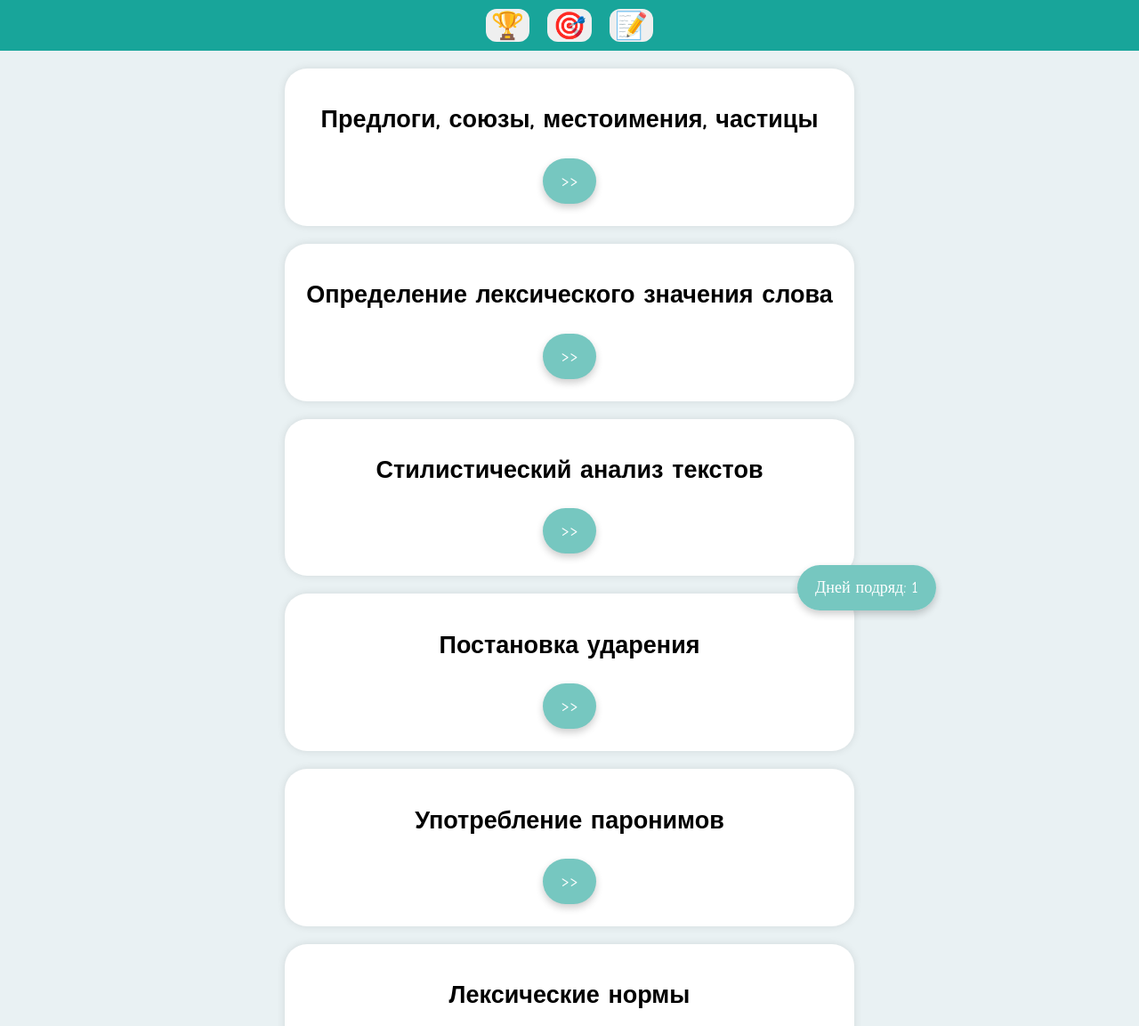
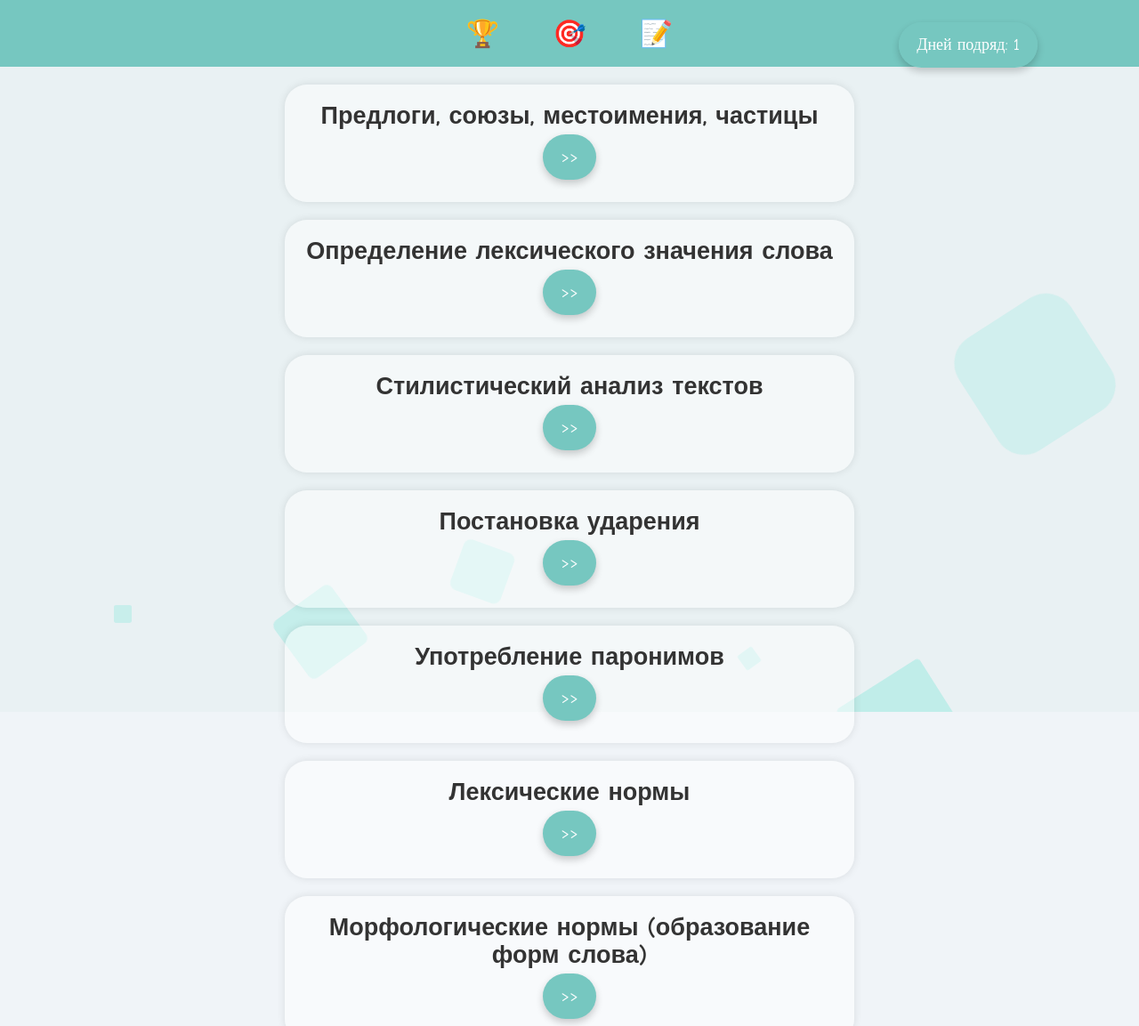
Before and after one commit to koekt000/origin, a website: page index.html in a window 1280 px wide. Shown: the top 1153 px of the page at 89% size. Drawn offline with Linux system fonts and the light colour scheme.

Commit message:
On branch main Your branch is up to date with 'origin/main'.
Changes to be committed:
	modified:   index.html
	modified:   script.js
	modified:   styles.css

```diff
--- a/index.html
+++ b/index.html
@@ -7,13 +7,31 @@
     <link rel="stylesheet" href="styles.css">
 </head>
 <body>
-    <div class="strike"><t class="st">Дней подряд: 1</t></div>
 
-    <div class="menu">
-        <button class="icon" onclick = "leaderboard()"><t>🏆</t></button>
-        <button class="icon" onclick = "daily()"><t>🎯</t></button>
-        <button class="icon" onclick = "stats()"><t>📝</t></button>
-    </div>
+
+<div class="area" >
+            <ul class="circles">
+                    <li></li>
+                    <li></li>
+                    <li></li>
+                    <li></li>
+                    <li></li>
+                    <li></li>
+                    <li></li>
+                    <li></li>
+                    <li></li>
+                    <li></li>
+            </ul>
+    </div >
+
+
+    <nav class="menu">
+        <div class="strike"><t class="st">Дней подряд: 1</t></div>
+        <button class="icon" onclick="leaderboard()">🏆</button>
+        <button class="icon" onclick="daily()">🎯</button>
+        <button class="icon" onclick="stats()">📝</button>
+    </nav>
+
     <div class = "lessons">
         <div class="lesson_container">
             <h2>Предлоги, союзы, местоимения, частицы</h2>
--- a/styles.css
+++ b/styles.css
@@ -12,7 +12,7 @@ body {
 .lesson_container {
     max-width: 600px;
     margin: auto;
-    background: white;
+    background: rgba(255, 255, 255, 0.5);
     padding: 20px;
     border-radius: 25px;
     box-shadow: 0 0 10px rgba(0, 0, 0, 0.1);
@@ -175,6 +175,7 @@ h1, h2 {
     transform: translateY(0);
 }
 .strike{
+    padding:20px;
     position: fixed;
     margin-top: 650px;
     margin-left: 70%;
@@ -343,3 +344,228 @@ h1, h2 {
 
   }
   .close:hover {background: #5ba8a0;}
+  body {
+    font-size: 18px;
+    font-family: Arial, sans-serif;
+    background-color: #f0f4f8;
+    margin: 0;
+    padding: 0;
+    transition: background-color 0.5s ease;
+}
+
+.header {
+    background-color: #18a59a;
+    color: white;
+    text-align: center;
+    padding: 20px 0;
+}
+
+.strike {
+    margin-top: 10px;
+}
+
+.menu {
+    background-color: #76c7c0;
+    display: flex;
+    justify-content: center;
+    padding: 10px 0;
+}
+
+.icon {
+    border: none;
+    font-size: 30px;
+    margin: 0 15px;
+    padding: 10px 15px;
+    border-radius: 12px;
+    background-color: transparent;
+    color: white;
+    transition: background-color 0.3s, transform 0.2s;
+}
+
+.icon:hover {
+    background-color: #18a59a;
+    transform: translateY(-3px);
+}
+
+
+
+h2 {
+    color: #333;
+}
+
+.levels {
+    display: flex;
+    justify-content: center;
+}
+
+.level {
+    padding: 10px 20px;
+    font-size: 18px;
+    cursor: pointer;
+    border: none;
+    border-radius: 25px;
+    background-color: #76c7c0;
+    color: white;
+    box-shadow: 0 4px 8px rgba(0, 0, 0, 0.2);
+    transition: background-color 0.3s, transform 0.2s;
+}
+
+.level:hover {
+    background-color: #18a59a;
+    transform: translateY(-3px);
+}
+
+.level:active {
+    transform: translateY(0);
+}
+@import url('https://fonts.googleapis.com/css?family=Exo:400,700');
+
+*{
+    margin: 0px;
+    padding: 0px;
+}
+
+body{
+    font-family: 'Exo', sans-serif;
+}
+
+
+.context {
+    width: 100%;
+    position: absolute;
+    top:50vh;
+
+}
+
+.context h1{
+    text-align: center;
+    color: #fff;
+    font-size: 50px;
+}
+
+
+.area{
+
+    background: #e9f1f3;
+    background: -webkit-linear-gradient(to left, #8f94fb, #4e54c8);
+    width: 100%;
+    height:100vh;
+    position: fixed;
+    overflow:hidden;
+    z-index: -1;
+}
+
+.circles{
+    position: absolute;
+    top: 0;
+    left: 0;
+    width: 100%;
+    height: 100%;
+    overflow: hidden;
+}
+
+.circles li{
+    position: absolute;
+    display: block;
+    list-style: none;
+    width: 20px;
+    height: 20px;
+    background: #bcede9;
+    animation: animate 25s linear infinite;
+    bottom: -150px;
+
+}
+
+.circles li:nth-child(1){
+    left: 25%;
+    width: 80px;
+    height: 80px;
+    animation-delay: 0s;
+}
+
+
+.circles li:nth-child(2){
+    left: 10%;
+    width: 20px;
+    height: 20px;
+    animation-delay: 2s;
+    animation-duration: 12s;
+}
+
+.circles li:nth-child(3){
+    left: 70%;
+    width: 20px;
+    height: 20px;
+    animation-delay: 4s;
+}
+
+.circles li:nth-child(4){
+    left: 40%;
+    width: 60px;
+    height: 60px;
+    animation-delay: 0s;
+    animation-duration: 18s;
+}
+
+.circles li:nth-child(5){
+    left: 65%;
+    width: 20px;
+    height: 20px;
+    animation-delay: 0s;
+}
+
+.circles li:nth-child(6){
+    left: 75%;
+    width: 110px;
+    height: 110px;
+    animation-delay: 3s;
+}
+
+.circles li:nth-child(7){
+    left: 35%;
+    width: 150px;
+    height: 150px;
+    animation-delay: 7s;
+}
+
+.circles li:nth-child(8){
+    left: 50%;
+    width: 25px;
+    height: 25px;
+    animation-delay: 15s;
+    animation-duration: 45s;
+}
+
+.circles li:nth-child(9){
+    left: 20%;
+    width: 15px;
+    height: 15px;
+    animation-delay: 2s;
+    animation-duration: 35s;
+}
+
+.circles li:nth-child(10){
+    left: 85%;
+    width: 150px;
+    height: 150px;
+    animation-delay: 0s;
+    animation-duration: 11s;
+}
+
+
+
+@keyframes animate {
+
+    0%{
+        transform: translateY(0) rotate(0deg);
+        opacity: 1;
+        border-radius: 0;
+    }
+
+    100%{
+        transform: translateY(-1000px) rotate(720deg);
+        opacity: 0;
+        border-radius: 50%;
+    }
+
+}
```
Also changed, not shown: script.js (line endings or trailing spaces).
